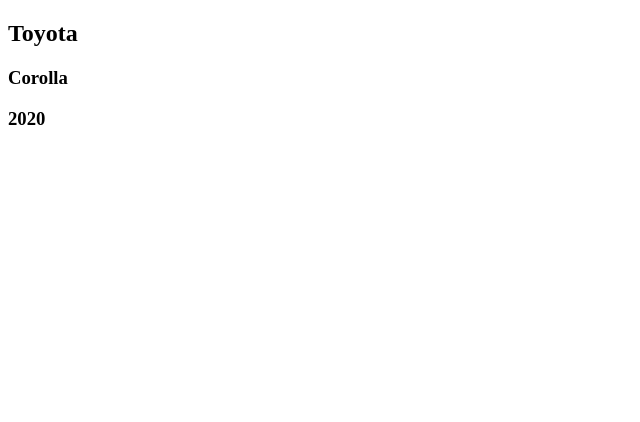
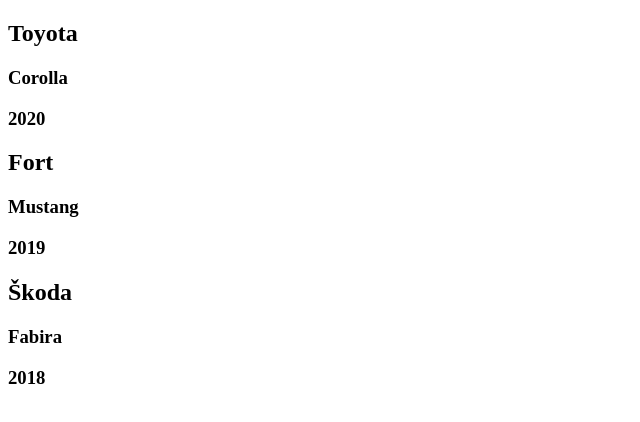
Before and after one commit to trah07/4it427, a React (Vite) app: page / in a window 1280 px wide. Shown: the top 422 px of the page, without its empty margins (0-640 px from the left). Built offline with nearby package versions, Linux system fonts and the light colour scheme.

Commit message:
Modifying the code for jsx

```diff
--- a/src/App.js
+++ /dev/null
@@ -1,26 +0,0 @@
-import React from "react";
-import ReactDOM from "react-dom";
-
-const container = document.getElementById("root");
-
-const Car = (props) => {
-  return React.createElement("div", {}, [
-    React.createElement("h2", null, props.brand),
-    React.createElement("h3", null, props.model),
-    React.createElement("h3", null, props.year),
-  ]);
-};
-
-const App = () =>
-  React.createElement(
-    "div",
-    {},
-    React.createElement(Car, {
-      brand: "Toyota",
-      model: "Corolla",
-      year: 2020,
-    }),
-  );
-
-const root = ReactDOM.createRoot(container);
-root.render(React.createElement(App));
--- /dev/null
+++ b/src/App.jsx
@@ -0,0 +1,11 @@
+import React from "react";
+import ReactDOM from "react-dom";
+import CarList from "./components/CarList";
+
+const App = () => {
+  return <CarList/>
+};
+
+const container = document.getElementById("root");
+const root = ReactDOM.createRoot(container);
+root.render(<App />);
--- /dev/null
+++ b/src/components/Car.jsx
@@ -0,0 +1,11 @@
+const Car = (props) => {
+    return (
+        <div>
+            <h2>{props.brand}</h2>
+            <h3>{props.model}</h3>
+            <h3>{props.year}</h3>
+        </div>
+    );
+};
+
+export default Car;
--- /dev/null
+++ b/src/components/CarList.jsx
@@ -0,0 +1,13 @@
+import Car from "./Car";
+
+const CarList = () => {
+    return (
+        <div>
+            <Car brand={"Toyota"} model={"Corolla"} year={2020}/>
+            <Car brand={"Fort"} model={"Mustang"} year={2019}/>
+            <Car brand={"Škoda"} model={"Fabira"} year={2018}/>
+        </div>
+    );
+};
+
+  export default CarList;
--- a/src/index.html
+++ b/src/index.html
@@ -7,6 +7,6 @@
   </head>
   <body>
     <div id="root">not rendered</div>
-    <script type="module" src="./App.js"></script>
+    <script type="module" src="./App.jsx"></script>
   </body>
 </html>
```
Also changed, not shown: .eslintrc.json.
